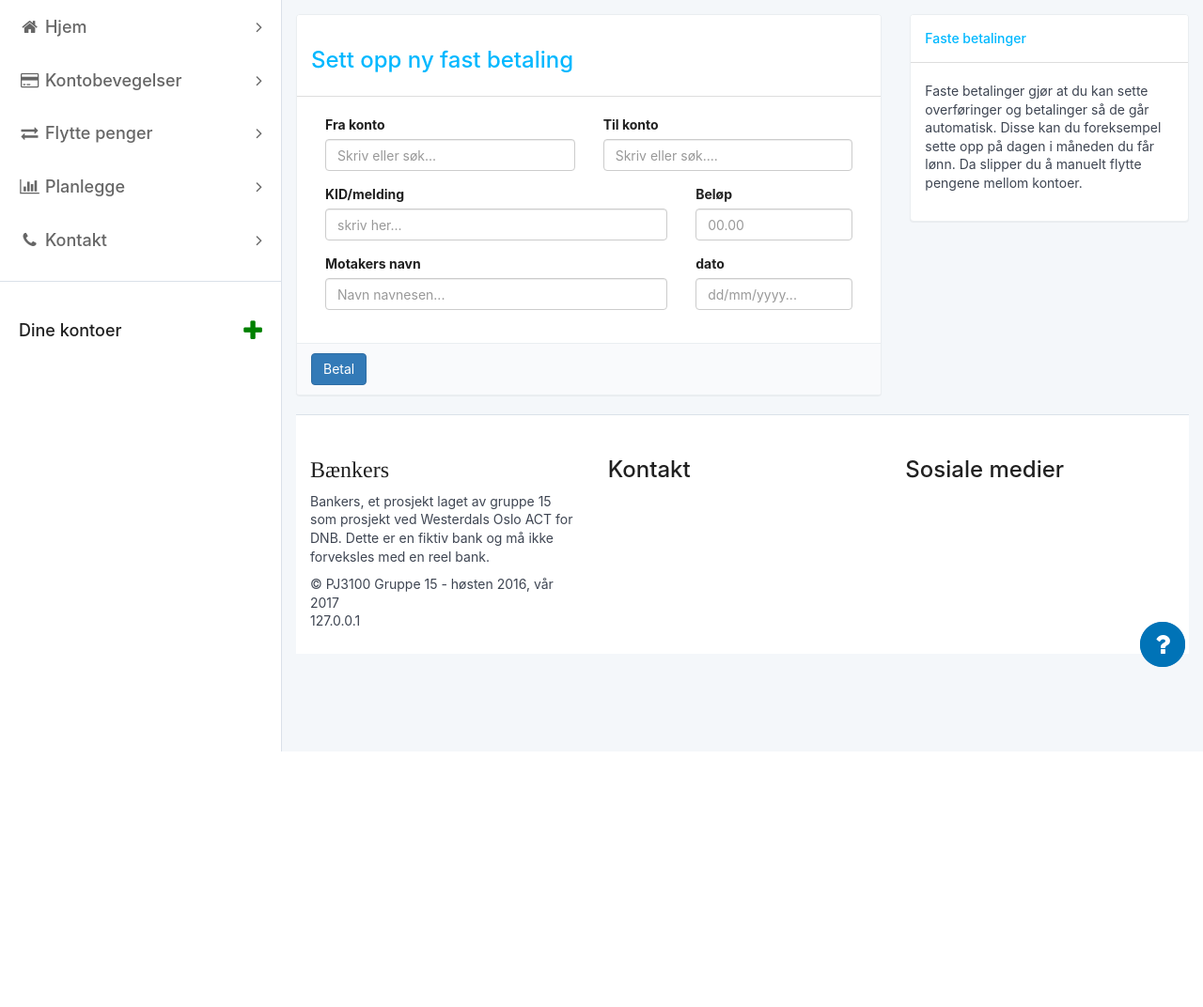
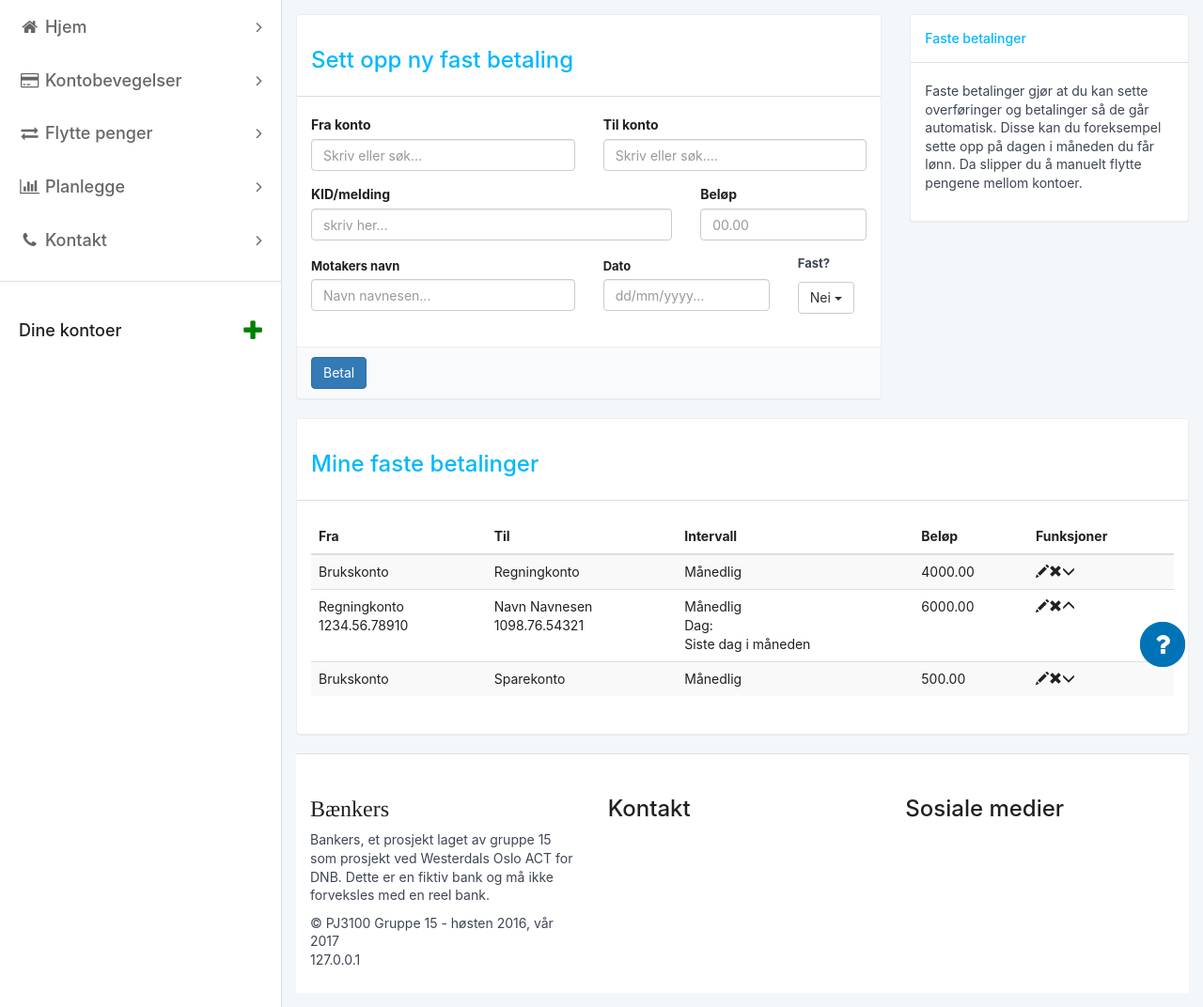
Before and after one commit to MathiasOki/Bankers, a PHP site: page /regularPayment.php in a window 1280 px wide. Shown: the part 70-1142 px from the top of the page at 94% size. Before the commit the page ends 870 px from the top, so only its background shows below. Run offline with PHP 8.4, Linux system fonts and the light colour scheme; the visitor is signed in with stand-in values (Sample User, id 1); data that the repository does not hold is empty; some web fonts are replaced.

Commit message:
Fixed the last issues in regular payment

```diff
--- a/regularPayment.php
+++ b/regularPayment.php
@@ -34,7 +34,7 @@
                     </div>
 
 					<div class="panel-body">
-							<row>
+							<div class="row">
 								<div class="form-group col-md-6">
 								  <label for="tlf">Fra konto</label>
 								  <input type="number" class="form-control" id="tlf" placeholder="Skriv eller søk..." required="">
@@ -44,10 +44,10 @@
 								  <label for="sum">Til konto</label>
 								  <input type="number" class="form-control" id="sum" placeholder="Skriv eller søk...." required="">
 								</div>
-							</row>
+							</div>
 
 
-							<row>
+							<div class="row">
 								<div class="form-group col-md-8">
 								  <label for="sum">KID/melding</label>
 								  <input type="number" class="form-control" id="sum" placeholder="skriv her..." required="">
@@ -57,19 +57,38 @@
 								  <label for="sum">Beløp</label>
 								  <input type="number" class="form-control" placeholder="00.00" required="">
 								</div>
-							</row>
+							</div>
 
-							<row>
-								<div class="form-group col-md-8">
+							<div class="row valign">
+								<div class="form-group col-md-6">
 								  <label for="sum">Motakers navn</label>
 								  <input type="number" class="form-control" placeholder="Navn navnesen..." required="">
 								</div>
 
 								<div class="form-group col-md-4">
-								  <label for="sum">dato</label>
+								  <label for="sum">Dato</label>
 								  <input type="number" class="form-control" placeholder="dd/mm/yyyy..." required="">
 								</div>
-							</row>
+
+								<div class="form-group col-md-2">
+									<p><b>Fast?</b></p>
+									<div class="dropdown">
+										  <button class="btn btn-default dropdown-toggle" type="button" id="dropdownMenu1" data-toggle="dropdown" aria-haspopup="true" aria-expanded="true">
+										    Nei
+										    <span class="caret"></span>
+										  </button>
+										  <ul class="dropdown-menu" aria-labelledby="dropdownMenu1">
+											    <li><a href="#">Daglig</a></li>
+											    <li><a href="#">Ukentlig</a></li>
+											    <li><a href="#">Annenhver uke</a></li>
+											    <li role="separator" class="divider"></li>
+												<li><a href="#">Månedlig</a></li>
+												<li><a href="#">Kvartal</a></li>
+											    <li><a href="#">Årlig</a></li>
+										  </ul>
+									</div>
+								</div>
+							</div>
 						</div>
 						<div class="panel-footer">
 							<div class="row">
@@ -91,10 +110,54 @@
 						</p>
                     </div>
                 </div>
-
-
             </div>
         </div>
+
+		<div class="row">
+			<div class="col-md-12">
+				<div class="panel panel-default">
+					<div class="panel-heading">
+						<h3>Mine faste betalinger</h3>
+					</div>
+					<div class="panel-body">
+						<table class="table table-striped">
+						  	<thead>
+								<tr>
+									<th>Fra</th>
+									<th>Til</th>
+									<th>Intervall</th>
+									<th>Beløp</th>
+									<th>Funksjoner</th>
+								</tr>
+							</thead>
+							<tbody>
+								<tr>
+									<td>Brukskonto</td>
+									<td>Regningkonto</td>
+									<td>Månedlig</td>
+									<td>4000.00</td>
+									<td><span class="glyphicon glyphicon-pencil"></span><span class="glyphicon glyphicon-remove"></span><span class="glyphicon glyphicon-menu-down"></span></td>
+								</tr>
+								<tr>
+									<td>Regningkonto <br /> 1234.56.78910</td>
+									<td>Navn Navnesen <br />1098.76.54321</td>
+									<td>Månedlig <br />Dag: <br />Siste dag i måneden</td>
+									<td>6000.00</td>
+									<td><span class="glyphicon glyphicon-pencil"></span><span class="glyphicon glyphicon-remove"></span><span class="glyphicon glyphicon-menu-up"></span></td>
+								</tr>
+								<tr>
+									<td>Brukskonto</td>
+									<td>Sparekonto</td>
+									<td>Månedlig</td>
+									<td>500.00</td>
+									<td><span class="glyphicon glyphicon-pencil"></span><span class="glyphicon glyphicon-remove"></span><span class="glyphicon glyphicon-menu-down"></span></td>
+								</tr>
+							</tbody>
+						</table>
+					</div>
+				</div>
+			</div>
+		</div>
 
         <?php
 			include_once("assets/common/inc/footer.php");
```
